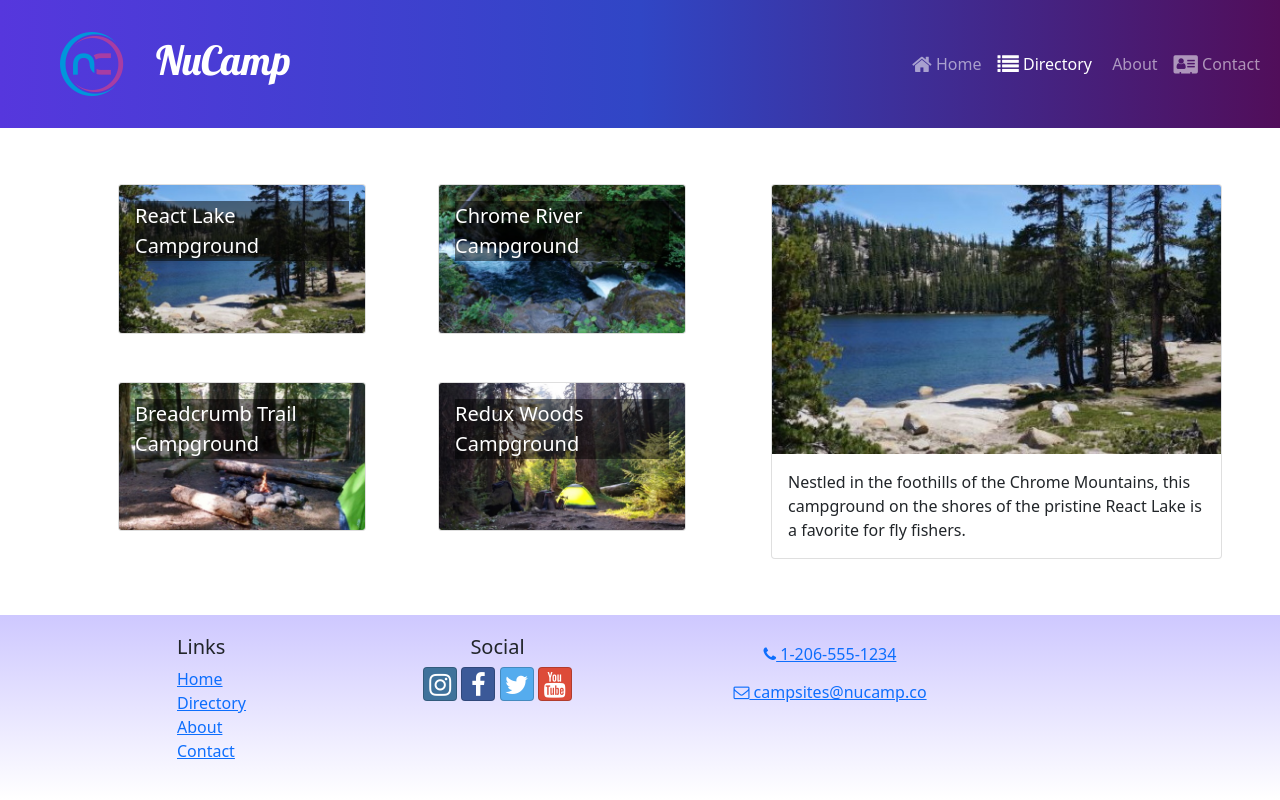
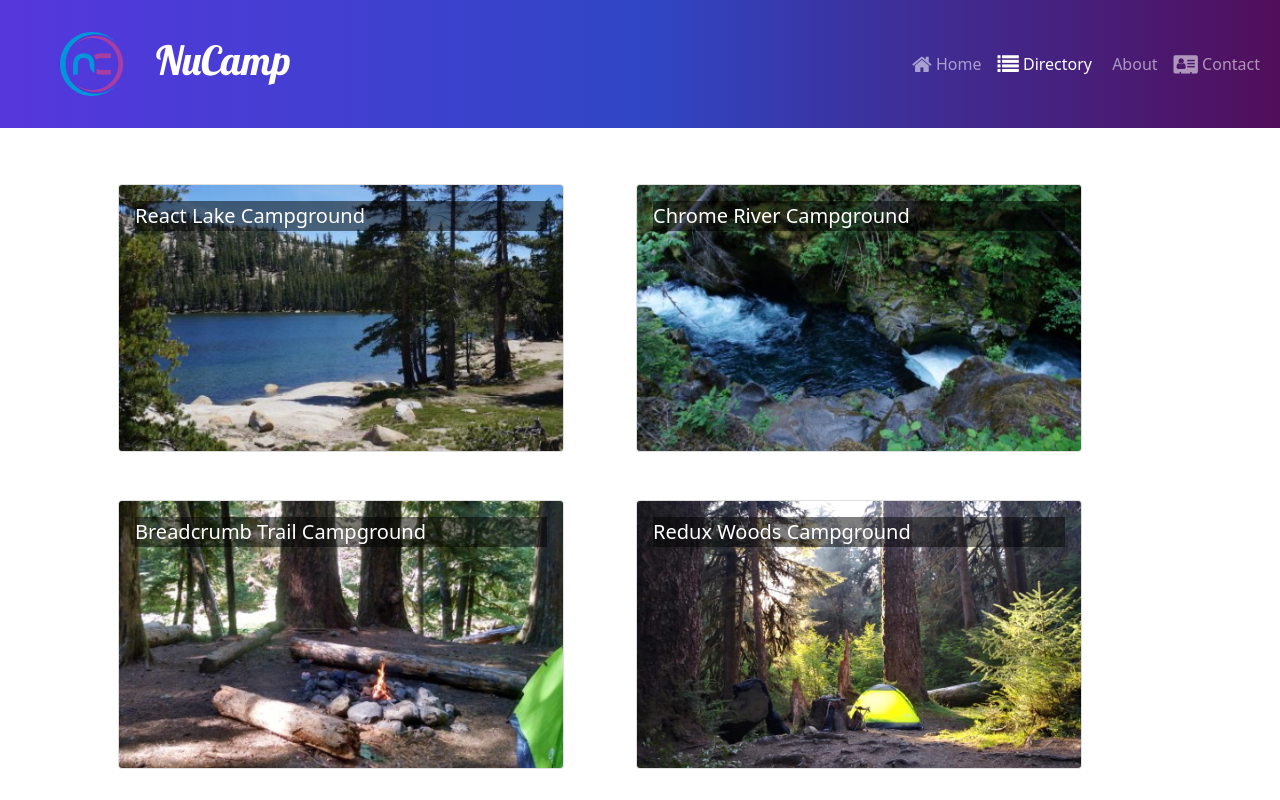
Before and after one commit to jamesperrin/nucampsite-react, a React (Create React App) app: page /directory in a window 1280 px wide. Shown: the top 800 px of the page. Built offline with nearby package versions, Linux system fonts and the light colour scheme.

Commit message:
Complete Exercise CampsiteDetailPage

```diff
--- a/src/App.js
+++ b/src/App.js
@@ -1,11 +1,12 @@
 import React from 'react';
 import { Routes, Route } from 'react-router-dom';
-import ContactPage from './pages/ContactPage';
-import HomePage from './pages/HomePage';
 import './App.css';
-import CampsitesDirectoryPage from './pages/CampsitesDirectoryPage';
 import Header from './components/Header';
 import Footer from './components/Footer';
+import HomePage from './pages/HomePage';
+import ContactPage from './pages/ContactPage';
+import CampsitesDirectoryPage from './pages/CampsitesDirectoryPage';
+import CampsiteDetailPage from './pages/CampsiteDetailPage';
 
 function App() {
   return (
@@ -15,6 +16,7 @@ function App() {
         <Route path='/' element={<HomePage />} />
         <Route path='contact' element={<ContactPage />} />
         <Route path='directory' element={<CampsitesDirectoryPage />} />
+        <Route path='directory/:campsiteId' element={<CampsiteDetailPage />} />
       </Routes>
       <Footer />
     </div>
--- a/src/features/campsites/CampsiteCard.js
+++ b/src/features/campsites/CampsiteCard.js
@@ -1,15 +1,18 @@
 import { Card, CardImg, CardImgOverlay, CardTitle } from 'reactstrap';
+import { Link } from 'react-router-dom';
 
 const CampsiteCare = ({ campsite }) => {
-  const { image, name } = campsite;
+  const { id, image, name } = campsite;
 
   return (
+    <Link to={`${id}`}>
       <Card>
         <CardImg width='100%' src={image} alt={name} />
         <CardImgOverlay>
           <CardTitle>{name}</CardTitle>
         </CardImgOverlay>
       </Card>
+    </Link>
   );
 };
 
--- a/src/features/campsites/CampsitesList.js
+++ b/src/features/campsites/CampsitesList.js
@@ -2,14 +2,14 @@ import { Col, Row } from 'reactstrap';
 import CampsiteCard from './CampsiteCard';
 import { selectAllCampsites } from './campsitesSlice';
 
-const CampsitesList = ({ setCampsiteId }) => {
+const CampsitesList = () => {
   const campsites = selectAllCampsites();
 
   return (
     <Row className='ms-auto'>
       {campsites.map((campsite) => {
         return (
-          <Col md='5' className='m-4' key={campsite.id} onClick={() => setCampsiteId(campsite.id)}>
+          <Col md='5' className='m-4' key={campsite.id}>
             <CampsiteCard campsite={campsite} />
           </Col>
         );
--- a/src/features/campsites/campsitesSlice.js
+++ b/src/features/campsites/campsitesSlice.js
@@ -5,7 +5,7 @@ export const selectAllCampsites = () => {
 };
 
 export const selectCampsiteById = (id) => {
-  return CAMPSITES.find((campsite) => campsite.id === id);
+  return CAMPSITES.find((campsite) => campsite.id === parseInt(id));
 };
 
 export const selectFeaturedCampsite = () => {
--- /dev/null
+++ b/src/pages/CampsiteDetailPage.js
@@ -0,0 +1,19 @@
+import { Container, Row } from 'reactstrap';
+import { useParams } from 'react-router-dom';
+import { selectCampsiteById } from '../features/campsites/campsitesSlice';
+import CampsiteDetail from '../features/campsites/CampsiteDetail';
+
+const CampsiteDetailPage = () => {
+  const { campsiteId } = useParams();
+  const campsite = selectCampsiteById(campsiteId);
+
+  return (
+    <Container>
+      <Row>
+        <CampsiteDetail campsite={campsite} />
+      </Row>
+    </Container>
+  );
+};
+
+export default CampsiteDetailPage;
--- a/src/pages/CampsitesDirectoryPage.js
+++ b/src/pages/CampsitesDirectoryPage.js
@@ -1,23 +1,10 @@
-import { useState } from 'react';
-import { Container, Row, Col } from 'reactstrap';
-import CampsiteDetail from '../features/campsites/CampsiteDetail';
+import { Container } from 'reactstrap';
 import CampsitesList from '../features/campsites/CampsitesList';
-import { selectCampsiteById } from '../features/campsites/campsitesSlice';
 
 const CampsitesDirectoryPage = () => {
-  const [campsiteId, setCampsiteId] = useState(0);
-  const selectedCampsite = selectCampsiteById(campsiteId);
-
   return (
     <Container>
-      <Row>
-        <Col sm="5" md="7">
-          <CampsitesList setCampsiteId={setCampsiteId} />
-        </Col>
-        <Col sm="7" md="5">
-          <CampsiteDetail campsite={selectedCampsite} />
-        </Col>
-      </Row>
+      <CampsitesList />
     </Container>
   );
 };
```
Lines whose indentation alone changed are shown as unchanged.
